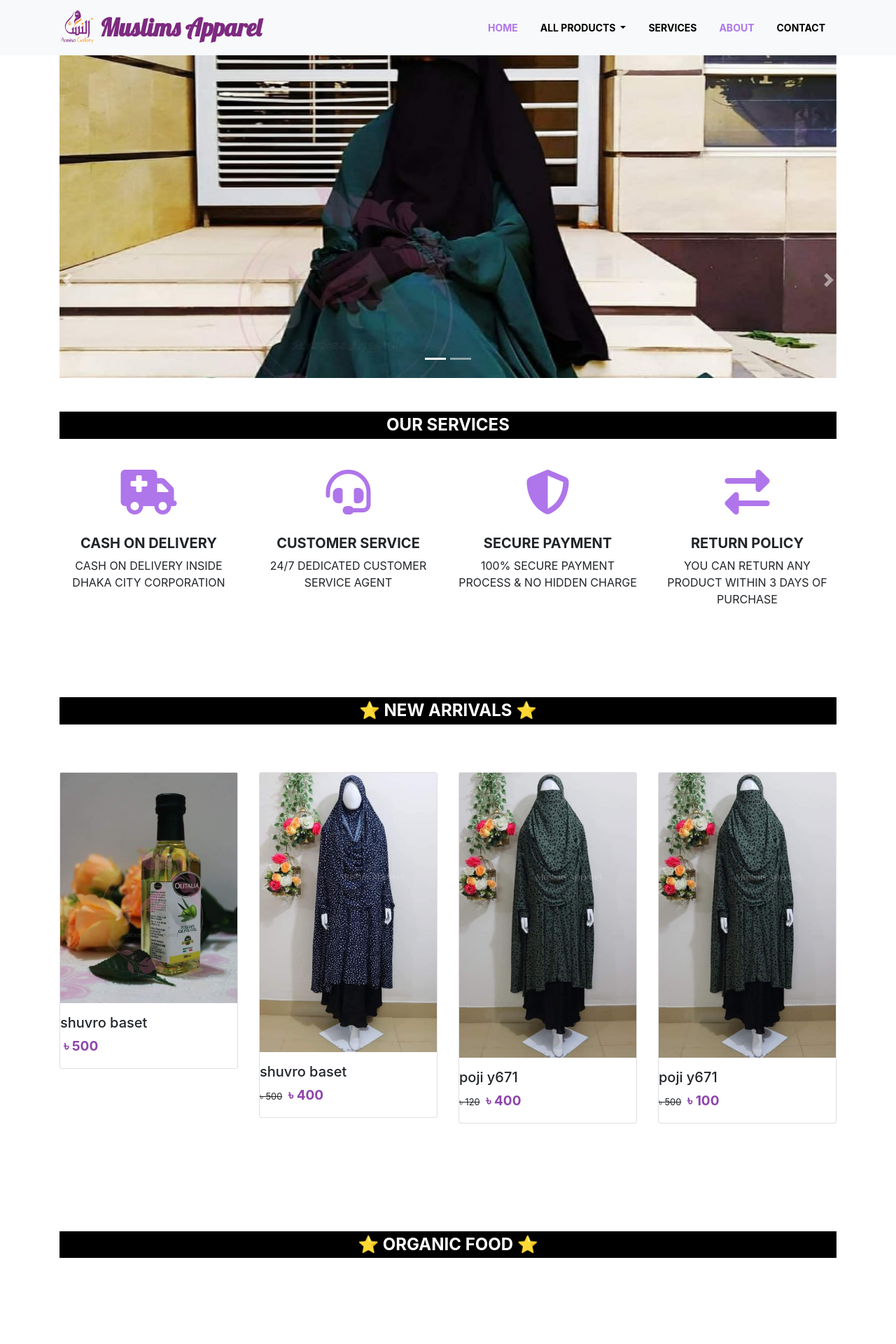
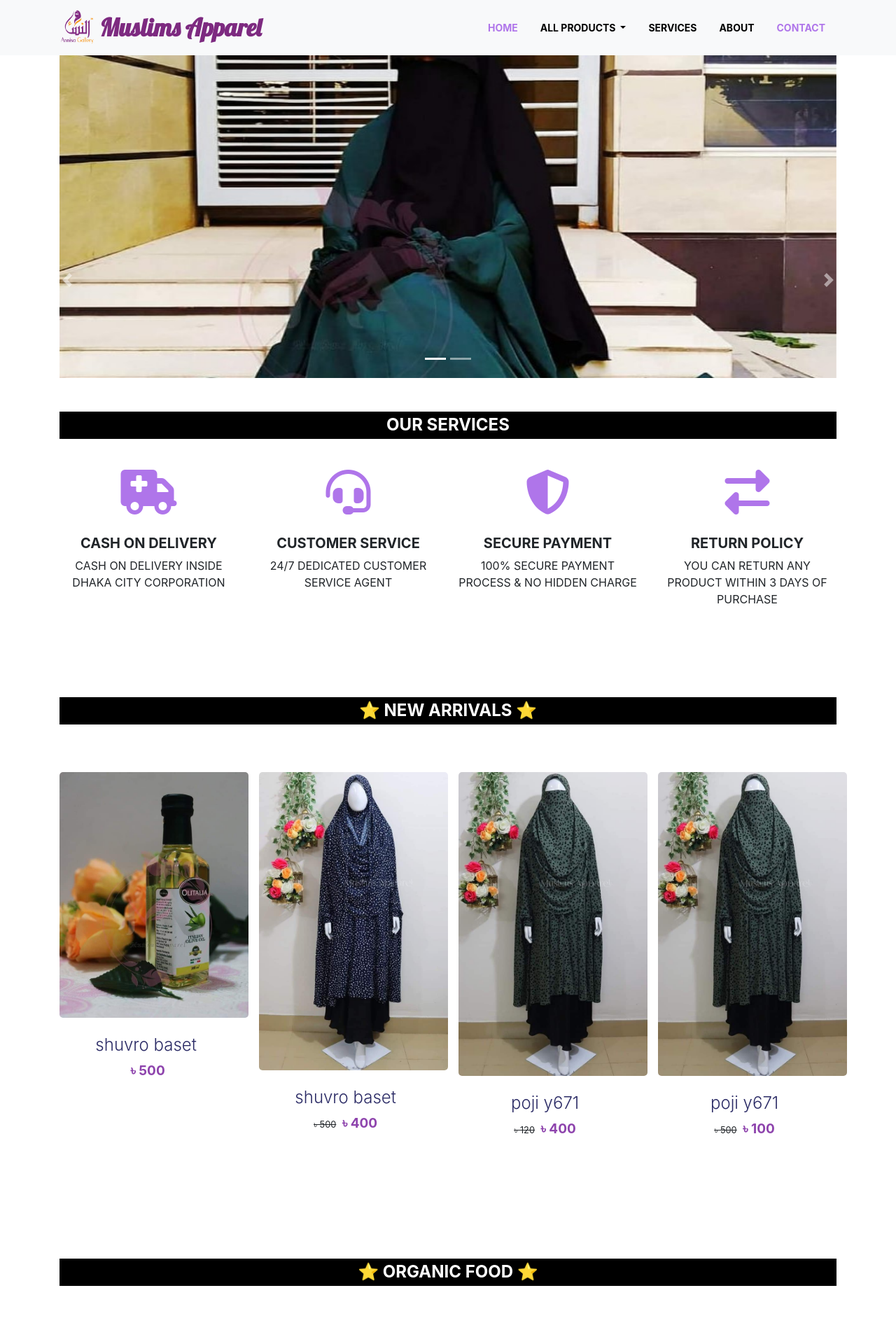
Before and after one commit to shuvro-baset/muslims_apparel, a Django app: page / in a window 1280 px wide. Shown: the top 1920 px of the page at 70% size. Run offline with Django 3.2, Linux system fonts and the light colour scheme; data comes from the database, SQL or seed files in the repository; both versions use the stored data as it was after the commit; some libraries are stand-ins or nearby versions.

Commit message:
home updated

```diff
--- a/templates/home.html
+++ b/templates/home.html
@@ -102,19 +102,55 @@
 
     <!-- new arrival start -->
 
+    {#    <section class="collection">#}
+    {#        <div class="container py-5">#}
+    {#            <h4 class="section-header text-center">&#11088 NEW ARRIVALS &#11088</h4>#}
+    {#            <div class="row py-5">#}
+    {#                {% for product in new_arrivals %}#}
+    {##}
+    {#                    <div class="single-card col-lg-3 col-md-4 col-sm-6 col-12">#}
+    {#                        <div class="card">#}
+    {#                            <img src="{{ product.pro_img.url }}" class="img-fluid mb-3" alt="">#}
+    {#                            <a href="{% url 'product' %}?category=NEW ARRIVALS"><input type="button" value="see more"></a>#}
+    {##}
+    {##}
+    {#                            <h5>{{ product.name }}</h5>#}
+    {#                            {% if product.updated_price %}#}
+    {#                                <p><small>#}
+    {#                                    <del>৳ {{ product.price }}</del>#}
+    {#                                    <span>৳ {{ product.updated_price }}</span>#}
+    {#                                </small></p>#}
+    {#                            {% else %}#}
+    {#                                <p><small>#}
+    {#                                    <span>৳ {{ product.price }}</span>#}
+    {#                                </small></p>#}
+    {#                            {% endif %}#}
+    {#                        </div>#}
+    {#                    </div>#}
+    {##}
+    {##}
+    {#                {% endfor %}#}
+    {##}
+    {#            </div>#}
+    {#        </div>#}
+    {#    </section>#}
+
+    <!-- new arrival end -->
     <section class="collection">
-        <div class="container py-5">
+        <div class="container py-5 wow fadeInUp" data-wow-duration="6s">
             <h4 class="section-header text-center">&#11088 NEW ARRIVALS &#11088</h4>
-            <div class="row py-5">
-                {% for product in new_arrivals %}                        {% if product.category == 'NEW ARRIVALS' %}
+            <div class="row py-5 new-arrival-slick">
 
-                    <div class="single-card col-lg-3 col-md-4 col-sm-6 col-12">
-                        <div class="card">
-                            <img src="{{ product.pro_img.url }}" class="img-fluid mb-3" alt="">
-                            <a href="{% url 'product' %}?category=NEW ARRIVALS"><input type="button" value="see more"></a>
+                {% for product in new_arrivals %}
 
+                    <div class="col-lg-3 col-md-6 col-sm-6 col-12">
+                        <div class="single-card">
+                            <div class="card_img">
+                                <img src="{{ product.pro_img.url }}" class="" alt="">
+                            </div>
+                            <div class="card_content">
+                                <h4>{{ product.name }}</h4>
 
-                            <h5>{{ product.name }}</h5>
                                 {% if product.updated_price %}
                                     <p><small>
                                         <del>৳ {{ product.price }}</del>
@@ -127,16 +163,16 @@
                                 {% endif %}
                             </div>
                         </div>
-                {% endif %}
-
-
-                {% endfor %}
+                        <div class="single-card-hover">
+                            <button class="btn btn-primary single-card-hover-btn-1">
+                                <a style="text-decoration: none; color: #F8F9FA" href="{% url 'product' %}?category=NEW ARRIVALS">See More</a></button>
 
                         </div>
                     </div>
+                {% endfor %}
+            </div>
+        </div>
     </section>
-
-    <!-- new arrival end -->
 
 
     <!-- organic food start -->
@@ -151,7 +187,8 @@
                         <div class="single-card col-lg-3 col-md-4 col-sm-6 col-12">
                             <div class="card">
                                 <img src="{{ product.pro_img.url }}" class="img-fluid mb-3" alt="">
-                                <a href="{% url 'product' %}?category=ORGANIC FOOD"><input type="button" value="see more"></a>
+                                <a href="{% url 'product' %}?category=ORGANIC FOOD"><input type="button"
+                                                                                           value="see more"></a>
 
                                 <h5>{{ product.name }}</h5>
                                 {% if product.updated_price %}
@@ -174,25 +211,30 @@
         </div>
     </section>
 
+
     <!--organic food end -->
 
 
     <!-- best selling products start -->
 
-    <section class="collection">
-        <div class="container py-5">
-            <h4 class="section-header text-center">&#11088 BEST SELLING PRODUCTS&#11088 </h4>
-            <div class="row py-5">
-                {% for product in best_selling_product_ins %}
-                    {% if product.category == 'BEST SELLING PRODUCTS' %}
-
-                        <div class="single-card col-lg-3 col-md-4 col-sm-6 col-12">
-                            <div class="card">
-                                <img src="{{ product.pro_img.url }}" class="img-fluid mb-3" alt="">
-                                <a href="{% url 'product' %}?category=BEST SELLING PRODUCTS"><input type="button" value="see more"></a>
 
 
-                                <h5>{{ product.name }}</h5>
+
+    <section class="collection">
+        <div class="container py-5 wow fadeInUp" data-wow-duration="6s">
+            <h4 class="section-header text-center">&#11088 BEST SELLING PRODUCTS &#11088</h4>
+            <div class="row py-5 new-arrival-slick">
+
+                {% for product in best_selling_product_ins %}
+
+                    <div class="col-lg-3 col-md-6 col-sm-6 col-12">
+                        <div class="single-card">
+                            <div class="card_img">
+                                <img src="{{ product.pro_img.url }}" class="" alt="">
+                            </div>
+                            <div class="card_content">
+                                <h4>{{ product.name }}</h4>
+
                                 {% if product.updated_price %}
                                     <p><small>
                                         <del>৳ {{ product.price }}</del>
@@ -205,10 +247,11 @@
                                 {% endif %}
                             </div>
                         </div>
-                    {% endif %}
-
+                        <div class="single-card-hover">
+                            <button class="btn btn-primary single-card-hover-btn-1">View Details</button>
+                        </div>
+                    </div>
                 {% endfor %}
-
             </div>
         </div>
     </section>
@@ -228,7 +271,8 @@
                         <div class="single-card col-lg-3 col-md-4 col-sm-6 col-12">
                             <div class="card">
                                 <img src="{{ product.pro_img.url }}" class="img-fluid mb-3" alt="">
-                                <a href="{% url 'product' %}?category=TOP RATED PRODUCTS"><input type="button" value="see more"></a>
+                                <a href="{% url 'product' %}?category=TOP RATED PRODUCTS"><input type="button"
+                                                                                                 value="see more"></a>
 
 
                                 <h5>{{ product.name }}</h5>
@@ -259,11 +303,11 @@
     <section id="about-sec">
         <div class="container">
             <div class="row align-items-center">
-                <div class="col-lg-5 text-center">
+                <div class="col-lg-5 text-center wow slideInLeft">
                     <img src="{% static 'images/slider/slider1.jpg' %}" width="450" height="150"
                          class="img-fluid about-img">
                 </div>
-                <div class="col-lg-7 text-lg-right  text-center text-color about-text">
+                <div class="col-lg-7 text-lg-right  text-center text-color about-text wow slideInRight">
                     <h1>About Company</h1>
                     <p class="text">Lorem ipsum dolor sit amet consectetur adipisicing elit. Doloribus aut cupiditate
                         libero eaque ipsum non quam, error repellendus tempora magnam iusto illum, id, saepe
@@ -277,4 +321,11 @@
     <!---End of About Section---->
 
 
+    <section id="contact-section">
+        <div class="container">
+
+        </div>
+    </section>
+
+
 {% endblock %}
--- a/templates/index_new.html
+++ b/templates/index_new.html
@@ -296,7 +296,6 @@
 					</div>
 					<div class="single-card-hover">
 						<button class="btn btn-primary single-card-hover-btn-1">View Details</button>
-						<button class="btn btn-info single-card-hover-btn-2">Add to Cart</button>
 					</div>
 				</div>
 
```
Also changed, not shown: db.sqlite3. Lines whose indentation alone changed are shown as unchanged.
